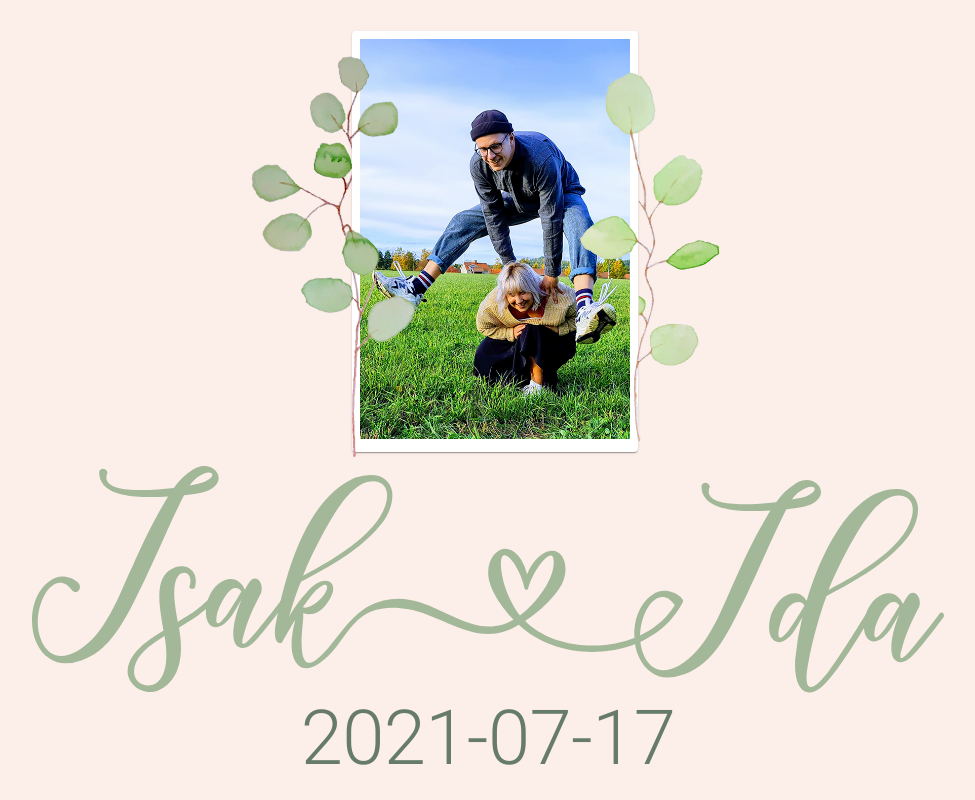
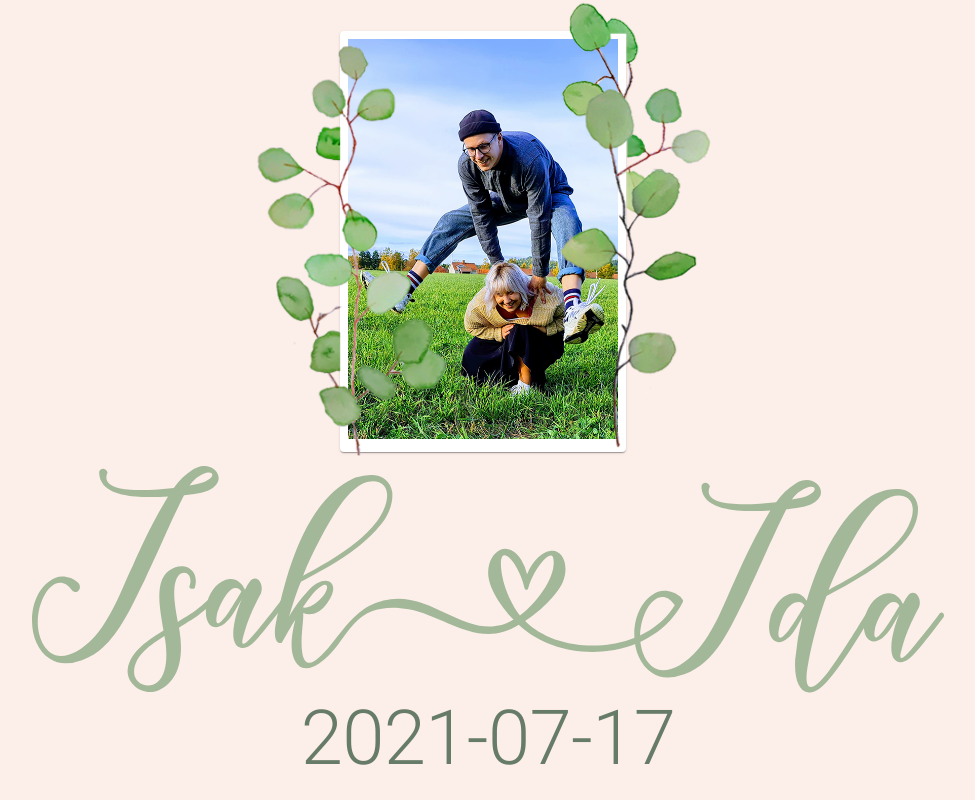
Before and after one commit to isakhjartaida/isakhjartaida.github.io, a React (Create React App) app in the folder isakhjartaida/: page / in a window 1280 px wide. Shown: the top 800 px of the page, without its empty margins (152-1127 px from the left). Built offline with nearby package versions, Linux system fonts and the light colour scheme; a web font is replaced by a local one.

Commit message:
New flowers

```diff
--- a/isakhjartaida/src/Landing/HeaderImg.js
+++ b/isakhjartaida/src/Landing/HeaderImg.js
@@ -2,8 +2,8 @@ import React from 'react';
 import { Box, Paper } from '@material-ui/core';
 
 import image from 'assets/isak_ida_1.jpg';
-import { ReactComponent as FlowerLeft } from 'assets/flower_left.svg';
-import { ReactComponent as FlowerRight } from 'assets/flower_right.svg';
+import { ReactComponent as FlowerLeft } from 'assets/left_eucalyptus.svg';
+import { ReactComponent as FlowerRight } from 'assets/right_eucalyptus.svg';
 
 export default function HeaderImg() {
 
@@ -15,14 +15,15 @@ export default function HeaderImg() {
       alignItems="center"
     >
       <Box
-        marginRight="-69px"
+        marginRight="-112px"
+        marginTop="-20px"
         height="100%"
         zIndex={2}
       >
         <FlowerLeft
           alt="flower-left"
           height={450}
-          width={170}
+          width={200}
         />
       </Box>
 
@@ -38,14 +39,15 @@ export default function HeaderImg() {
       </Paper>
 
       <Box
-        marginLeft="-63px"
+        marginLeft="-82px"
+        marginTop="-63px"
         height="100%"
         zIndex={2}
       >
         <FlowerRight
           alt="flower-right"
           height={450}
-          width={150}
+          width={180}
         />
       </Box>
     </Box>
```
Also changed, not shown: isakhjartaida/src/assets/left_eucalyptus.svg (added), isakhjartaida/src/assets/right_eucalyptus.svg (added).
